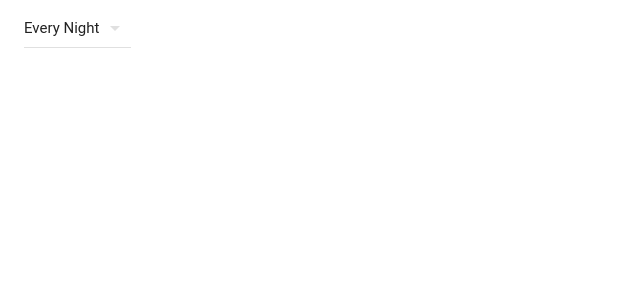
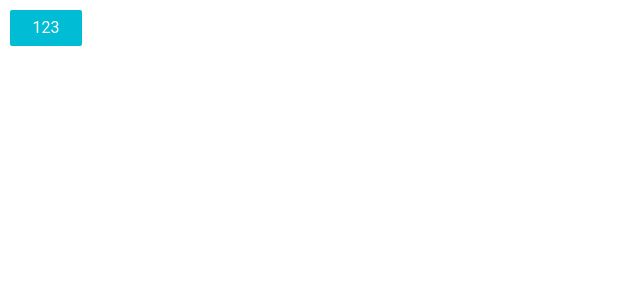
Before and after one commit to LuciferliuL/react-material-ui, a React (Create React App) app: page / in a window 1280 px wide. Shown: the top 300 px of the page, without its empty margins (0-640 px from the left). Built offline with nearby package versions, Linux system fonts and the light colour scheme.

Commit message:
增加按钮

```diff
--- a/src/App.js
+++ b/src/App.js
@@ -8,15 +8,16 @@ import ComponentA from './component/ComponentList/ComponentA'
 import ComponentB from './component/ComponentList/ComponentB'
 import DropDownMenuRight from './component/DropDownMenu/DropDownMenu'
 
+import Button_L from './component/Button_L/Button_L'
+
 class App extends Component {
   render() {
     return (
-      <MuiThemeProvider>
-      <DropDownMenuRight></DropDownMenuRight>
-      </MuiThemeProvider>
-
+      <div>
+        <Button_L name={123}></Button_L>
+      </div>
     );
   }
 }
 
-export default App;
+export default App ;
--- /dev/null
+++ b/src/component/Button_L/Button_L.css
@@ -0,0 +1,42 @@
+.Div_L{
+    position: absolute;
+    width: 72px;
+    margin: 10px;
+}
+.Button_L{
+    color: white;
+    background-color: rgb(0, 188, 212);
+    border-radius: 2px;
+    min-width: 38px;
+    font-family: Roboto, sans-serif;
+    text-align: center;
+    height: 36px;
+    width: 100%;
+    line-height: 36px;
+    text-decoration: none;
+    margin: 0;
+    padding: 0;
+    box-sizing: border-box;
+    font-size: inherit;
+    font-weight: inherit;
+    display: inline-block;
+    border: none;
+    position: absolute;
+}
+.Span_L{
+    height: 36px;
+    width: 100%;
+    position: absolute;
+    background-color: rgba(255, 255, 255);
+    transition: all 0.3s ease-in-out;
+    opacity: 0;
+}
+
+.Span_L:hover{
+    opacity: 0.4;
+    cursor: pointer;
+}
+
+.Span_L:active{
+    width: 0%;
+}
--- /dev/null
+++ b/src/component/Button_L/Button_L.jsx
@@ -0,0 +1,15 @@
+import React from 'react';
+import './Button_L.css'
+
+class Button_L extends React.Component{
+    render(){
+        return(
+            <div className="Div_L">
+                <button className="Button_L">{this.props.name}</button>
+                <span className="Span_L"></span>
+            </div>
+        )
+    }
+}
+
+export default Button_L;
--- a/src/component/DropDownMenu/DropDownMenu.jsx
+++ b/src/component/DropDownMenu/DropDownMenu.jsx
@@ -1,6 +1,9 @@
 import React from 'react';
 import DropDownMenu from 'material-ui/DropDownMenu';
 import MenuItem from 'material-ui/MenuItem';
+
+import {BrowserRouter, Route, Link} from 'react-router-dom';
+import ComponentA from '../ComponentList/ComponentA'
 
 export default class DropDownMenuright extends React.Component {
 
@@ -13,13 +16,17 @@ export default class DropDownMenuright extends React.Component {
 
   render() {
     return (
+      <BrowserRouter>
       <DropDownMenu value={this.state.value} onChange={this.handleChange} openImmediately={false}>
-        <MenuItem value={1} primaryText="Never" />
-        <MenuItem value={2} primaryText="Every Night" />
-        <MenuItem value={3} primaryText="Weeknights" />
-        <MenuItem value={4} primaryText="Weekends" />
-        <MenuItem value={5} primaryText="Weekly" />
+      <MenuItem value={1} primaryText="Never">
+      </MenuItem>
+      <MenuItem value={2} primaryText="Every Night" />
+      <MenuItem value={3} primaryText="Weeknights" />
+      <MenuItem value={4} primaryText="Weekends" />
+      <MenuItem value={5} primaryText="Weekly" />
       </DropDownMenu>
+      </BrowserRouter>
+
     );
   }
 }
```
Also changed, not shown: src/component/HOC/HOComponent.jsx (added, +27 -0 lines).
